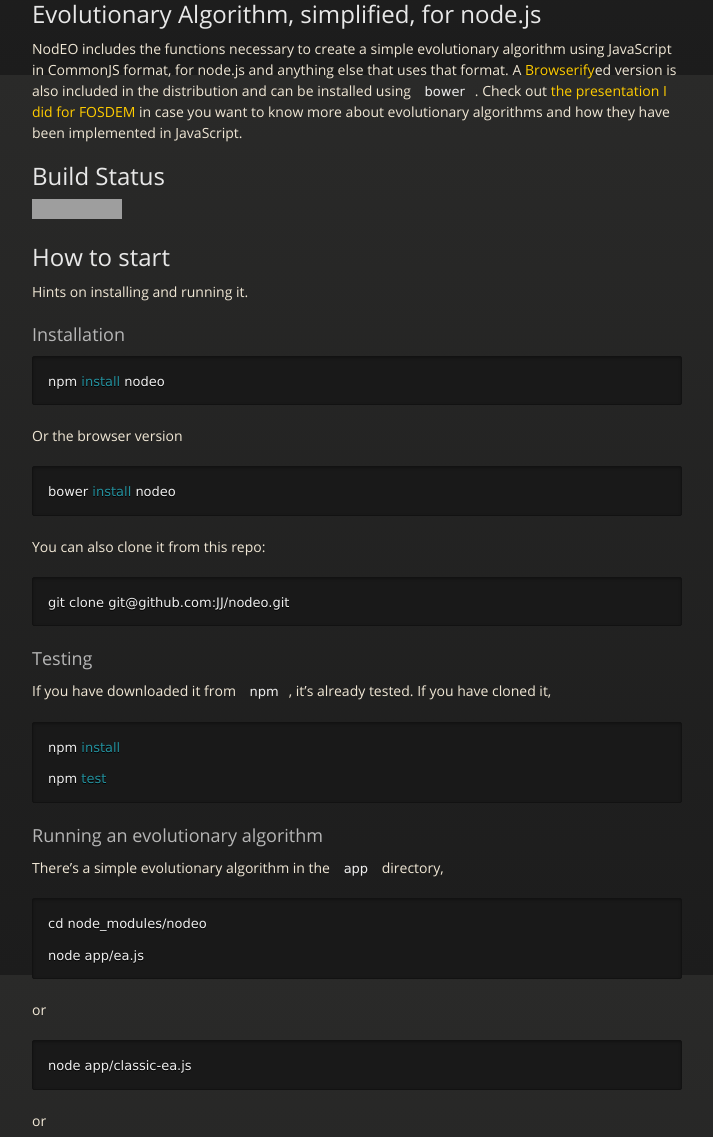
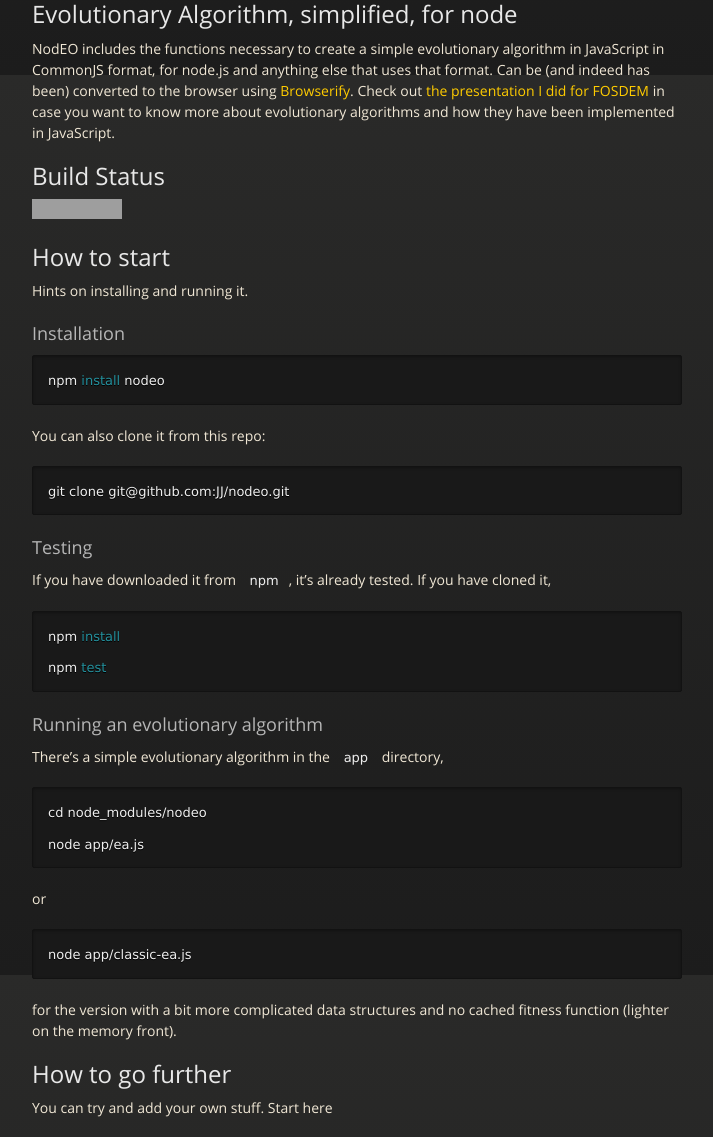
Before and after one commit to JJ/nodeo, a Jekyll site: the page built from index.md, in a window 1280 px wide and 1400 px high, scrolled down 562 px. Shown: the part 263-1400 px from the top of the window, without its empty margins (283-996 px from the left). Built offline with Jekyll 4.4.1, drawn with Linux system fonts in a browser that asks for light colours; nearby versions of some CDN libraries; some of the changed text lies outside the part shown; grey boxes are pictures that could not be loaded.

Commit message:
Sync gh-pages with master

````diff
--- a/index.md
+++ b/index.md
@@ -9,13 +9,11 @@
 [![NPM](https://nodei.co/npm/nodeo.png)](https://npmjs.org/package/nodeo)
 
 
-## Evolutionary Algorithm, simplified, for node.js
+## Evolutionary Algorithm, simplified, for node
 
-NodEO includes the functions necessary to create a simple evolutionary
-algorithm using JavaScript in CommonJS format, for
-node.js and anything else that uses that format. A
-[Browserify](http://browserify.org/)ed version is also included in the
-distribution and can be installed using `bower`. Check out
+NodEO includes the functions necessary to create a simple evolutionary algorithm in JavaScript in CommonJS format, for
+node.js and anything else that uses that format. Can be (and indeed has been) converted to the browser using
+[Browserify](http://browserify.org/). Check out
 [the presentation I did for FOSDEM](http://jj.github.io/js-ga-fosdem/#/home)
 in case you want to know more about evolutionary algorithms and how
 they have been implemented in JavaScript.
@@ -32,12 +30,6 @@
 
 ```bash
 npm install nodeo
-```
-
-Or the browser version
-
-```bash
-bower install nodeo
 ```
 
 You can also clone it from this repo:
@@ -66,19 +58,12 @@
 
 	node app/classic-ea.js
 
-or
-
-	node app/classic-ea-trap.js
-
-for the version with a bit more complicated data structures and no
-cached fitness function (lighter on the memory front), this last one
-implementing the Trap function we cherish so much.
+for the version with a bit more complicated data structures and no cached fitness function (lighter on the memory front).
 
 
 ## How to go further
 
-You can try and add your own stuff fitness functions and operators to
-this module. Start here:
+You can try and add your own stuff. Start here
 
 ### Developing
 
````
Also changed, not shown: other parts of index.md (+3 -5 lines).
